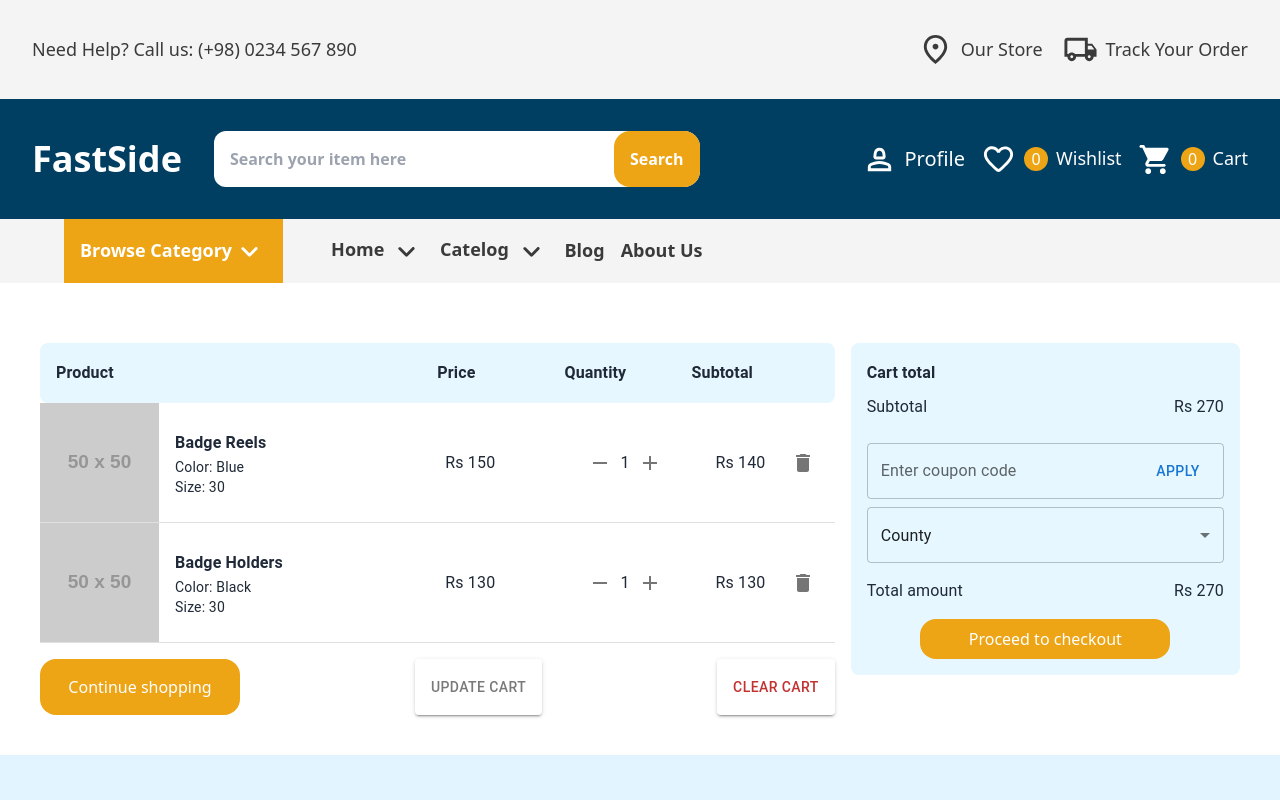
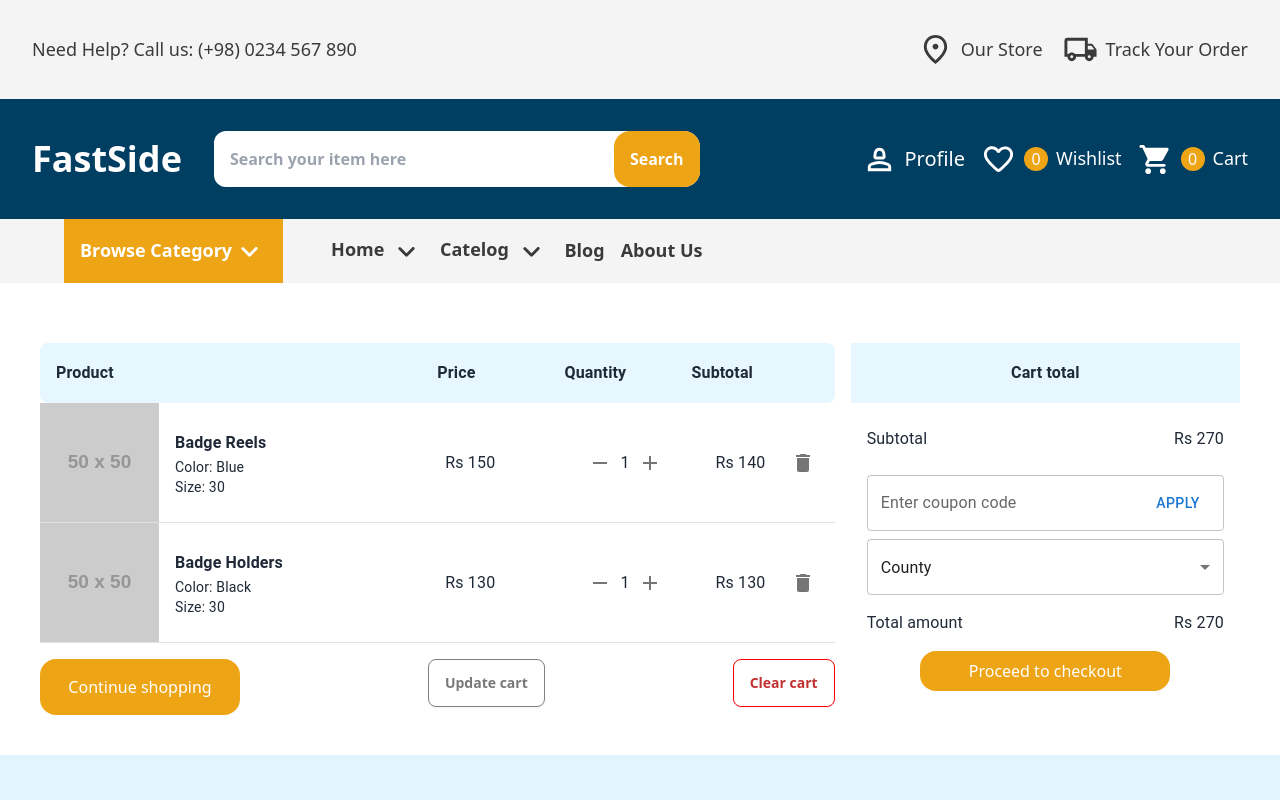
Before and after one commit to shoaibsolanki/Fastside-Vercle, a Next.js app: page /Cart in a window 1280 px wide. Shown: the top 800 px of the page. Built offline with nearby package versions, Linux system fonts and the light colour scheme; no server answers.

Commit message:
cart code

```diff
--- a/app/Cart/page.js
+++ b/app/Cart/page.js
@@ -69,13 +69,14 @@ const page = () => {
           <Box display="flex" justifyContent="space-between" mt={2}>
           <button className="bg-second text-white font-medium text-md rounded-2xl p-4 w-[200px] text-center">
           Continue shopping</button>
-            <Button className='rounded-2xl' style={{background:"none", color:"#797979", borderColor:"gray"}} variant="contained" >Update cart</Button>
-            <Button className='rounded-2xl' style={{background:"none", color:"#C33131", borderColor:"red"}} variant="contained" >Clear cart</Button>
+            <button className="btn btn-outline-info rounded-3" style={{background:"none", color:"#797979", borderColor:"gray"}} variant="contained" >Update cart</button>
+            <button className="btn btn-outline-info rounded-3" style={{background:"none", color:"#C33131", borderColor:"red"}} variant="contained" >Clear cart</button>
           </Box>
         </Grid>
         <Grid item xs={12} md={4}>
-          <Box bgcolor="#E6F7FF" p={2} borderRadius={2}>
-            <Typography variant="subtitle1" fontWeight="bold">Cart total</Typography>
+            <Box p={2} className="flex justify-center" bgcolor="#E6F7FF">
+            <Typography variant="subtitle1" fontWeight="bold">Cart total</Typography></Box>
+          <Box  p={2} borderRadius={2}>
             <Box display="flex" justifyContent="space-between" my={1}>
               <Typography variant="body1">Subtotal</Typography>
               <Typography variant="body1">Rs 270</Typography>
--- a/app/services/http-Pos.js
+++ b/app/services/http-Pos.js
@@ -5,7 +5,7 @@ export const BASEURL = {
    ENDPOINT_URL: isDev?"http://103.148.165.246:8088/test/api/v1/":"http://103.139.59.233:8089/prod/api/v1/",
 }
 
-// export const authToken = localStorage.getItem('token');
+export const authToken = localStorage.getItem('token');
 
 export default axios.create({
     baseURL: `${BASEURL.ENDPOINT_URL}`,
```
